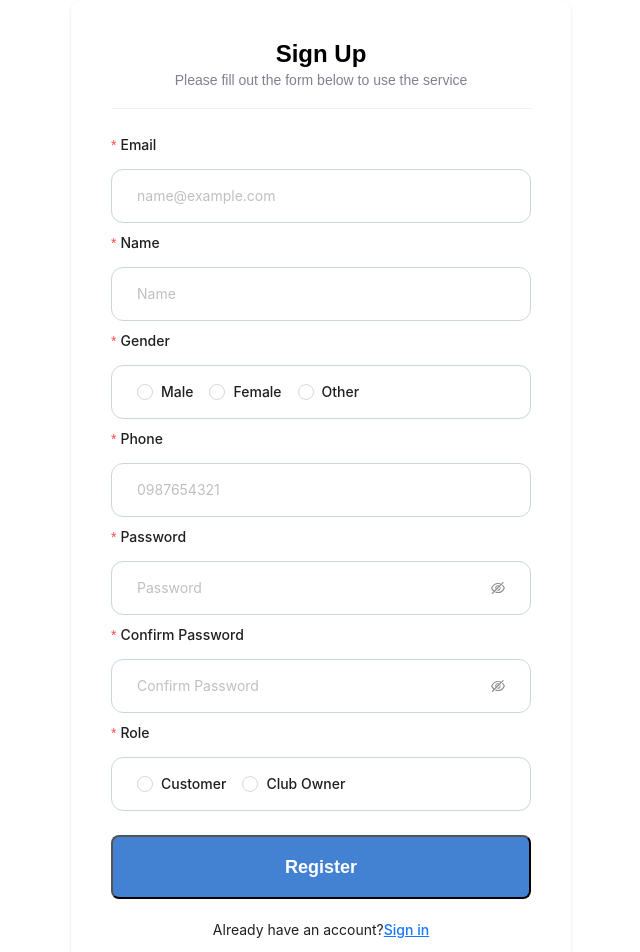
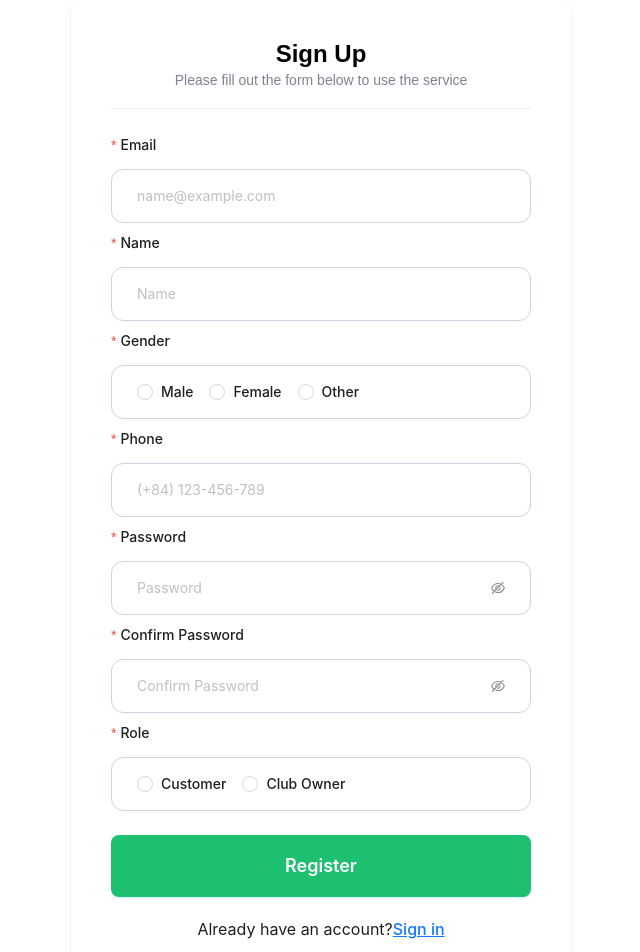
Before and after one commit to dangto439/Summer2024SWP391_NJS1805_Group3979, a React (Vite) app: page /register in a window 1280 px wide. Shown: the top 952 px of the page, without its empty margins (319-959 px from the left). Built offline with nearby package versions, Linux system fonts and the light colour scheme.

Commit message:
update login, register, forgot and reset password UI

```diff
--- a/src/pages/forgot-password/index.jsx
+++ b/src/pages/forgot-password/index.jsx
@@ -1,4 +1,4 @@
-import { Form, Input } from "antd";
+import { Button, Form, Input } from "antd";
 import "./index.scss";
 import { Link, useNavigate } from "react-router-dom";
 import { useState } from "react";
@@ -17,10 +17,10 @@ function ForgetPassword() {
         email: values.email,
       });
       console.log(response.data);
-      toast.success("Password reset email sent successfully");
+      toast.success("Password reset Email sent successfully!");
     } catch (error) {
       console.error(error.message);
-      toast.error("Error sending password reset email");
+      toast.error("Error sending password reset Email!");
     } finally {
       navigate("/login");
       setLoading(false);
@@ -65,9 +65,14 @@ function ForgetPassword() {
           </Form.Item>
         </div>
 
-        <button type="submit" className="form-btn" disabled={loading}>
+        <Button
+          type="primary"
+          htmlType="submit"
+          className="form-btn"
+          disabled={loading}
+        >
           Reset Password
-        </button>
+        </Button>
         <Link to="/login" className="form-link-login">
           Login
         </Link>
--- a/src/pages/forgot-password/index.scss
+++ b/src/pages/forgot-password/index.scss
@@ -32,10 +32,11 @@
         margin-top: 20px;
         display: inline-block;
         width: 100%;
+        height: auto;
         padding: 16px 40px;
         font-size: 1.125rem;
         line-height: 1.75rem;
-        background-color: rgb(67, 129, 211);
+        background-color:  #1dc071;
         color: white;
         font-weight: 600;
         border-radius: 8px;
@@ -43,7 +44,6 @@
         cursor: pointer;
         position: relative;
         isolation: isolate;
-        overflow: hidden;
       }
       .form-btn:hover::before {
         left: auto;
@@ -97,6 +97,9 @@
         padding-top: 10px;
         &:hover {
           color: #1dc071;
+          &:active{
+            color: red;
+          }
         }
       }
       .form-link-register {
@@ -105,10 +108,13 @@
         text-decoration: underline;
         transition: linear 0.25s;
         margin-top: -35px;
-        padding-left: 330px;
+        margin-left: 330px;
         padding-top: 10px;
         &:hover {
           color: #1dc071;
+          &:active{
+            color: red;
+          }
         }
       }
 }
--- a/src/pages/login/index.jsx
+++ b/src/pages/login/index.jsx
@@ -8,6 +8,7 @@ import api from "../../config/axios";
 import { useDispatch, useSelector } from "react-redux";
 import { login, selectUser } from "../../redux/features/counterSlice";
 import { useNavigate } from "react-router-dom/dist";
+import { toast } from "react-toastify";
 
 function Login() {
   // để sử dụng, tương tác với redux
@@ -26,6 +27,7 @@ function Login() {
       .catch((error) => {
         const errorMessage = error.message;
         console.log(errorMessage);
+        toast.error("Login Failed!");
       });
   };
 
@@ -40,11 +42,15 @@ function Login() {
       const { token } = response.data;
       // save vo local storage
       localStorage.setItem("token", token);
+
       const role = response.data.role;
+
+      toast.success("Login Successfully!");
 
       if (role === "CUSTOMER") navigate("/");
       else if (role === "ADMIN") navigate("/dashboard");
     } catch (error) {
+      toast.error("Incorrect Email or Password!");
       console.log(error);
     }
   };
--- a/src/pages/login/index.scss
+++ b/src/pages/login/index.scss
@@ -33,6 +33,11 @@
       transition: linear 0.25s;
       cursor: pointer;
     }
+
+    .btn-login-google:hover{
+      background-color: #b7b8bd
+    }
+
     .text-wrap {
       display: flex;
       align-items: center;
@@ -84,26 +89,20 @@
       font-weight: 500;
       text-decoration: underline;
       transition: linear 0.25s;
-      margin-top: -35px;
-      padding-left: 300px;
+      margin-top: -30px;
+      margin-left: 300px;
       padding-top: 10px;
       &:hover {
         color: #1dc071;
+        &:active  {
+          color:red;
+        }
       }
-    }
-    .form-btn {
-      padding: 13px;
-      width: 100%;
-      height: auto;
-      background-color: #1dc071;
-      border-radius: 12px;
-      color: #fff;
-      font-weight: 500;
-      margin-top: 10px;
+
     }
     .form-option {
       text-align: center;
-      font-size: 14px;
+      font-size: 18px;
       a {
         font-weight: 500;
         text-decoration: underline;
@@ -111,9 +110,11 @@
         &:hover {
           color: #1dc071;
         }
+        &:active  {
+          color:red;
+        }
       }
     }
-
     .form-btn {
       display: inline-block;
       padding: 16px 40px;
@@ -124,10 +125,11 @@
       font-weight: 600;
       border-radius: 8px;
     //   user-select: none;
-      cursor: pointer;
       position: relative;
       isolation: isolate;
-      overflow: hidden;
+      width: 100%;
+      height: auto;
+      margin-top: 10px;
     }
     .form-btn:hover::before {
       left: auto;
--- a/src/pages/register/index.jsx
+++ b/src/pages/register/index.jsx
@@ -1,5 +1,5 @@
 /* eslint-disable no-unused-vars */
-import { Form, Input, Radio } from "antd";
+import { Button, Form, Input, Radio } from "antd";
 import "./index.scss";
 import { Link, useNavigate } from "react-router-dom";
 import api from "../../config/axios";
@@ -108,7 +108,11 @@ function Register() {
               },
             ]}
           >
-            <Input id="phone" placeholder="0987654321" className="form-input" />
+            <Input
+              id="phone"
+              placeholder="(+84) 123-456-789"
+              className="form-input"
+            />
           </Form.Item>
         </div>
 
@@ -181,9 +185,9 @@ function Register() {
             </Radio.Group>
           </Form.Item>
         </div>
-        <button type="submit" className="form-btn">
+        <Button type="primary" htmlType="submit" className="form-btn">
           Register
-        </button>
+        </Button>
 
         <div className="register__option">
           Already have an account?
--- a/src/pages/register/index.scss
+++ b/src/pages/register/index.scss
@@ -38,18 +38,16 @@
         margin-top: 20px;
         display: inline-block;
         width: 100%;
+        height: auto;
         padding: 16px 40px;
         font-size: 1.125rem;
         line-height: 1.75rem;
-        background-color: rgb(67, 129, 211);
+        background-color: #1dc071;
         color: white;
         font-weight: 600;
         border-radius: 8px;
-      //   user-select: none;
-        cursor: pointer;
         position: relative;
         isolation: isolate;
-        overflow: hidden;
       }
       .form-btn:hover::before {
         left: auto;
@@ -64,21 +62,25 @@
         top: 0;
         height: 100%;
         width: 0;
-        background-color: #fff;
+        background-color: #ffffff;
         opacity: 0.1;
         z-index: -1;
-        transition: all 0.4s cubic-bezier(0.165, 0.84, 0.44, 1);
+        transition: all 0.4s cubic-bezier(1, 0, 0, 1);
+        border-radius: 8px;
       }
       .register__option {
         padding-top: 20px;
         text-align: center;
-        font-size: 14px;
+        font-size: 16px;
         a {
           font-weight: 500;
           text-decoration: underline;
           transition: linear 0.25s;
           &:hover {
             color: #1dc071;
+            &:active{
+              color: red;
+            }
           }
         }
       }
@@ -90,9 +92,6 @@
         }
         &:last-child {
           margin-bottom: 0;
-        }
-        a{
-          margin-left: 230px;
         }
       }
       .form-input {
--- a/src/pages/reset-password/index.jsx
+++ b/src/pages/reset-password/index.jsx
@@ -1,4 +1,4 @@
-import { Form, Input } from "antd";
+import { Button, Form, Input } from "antd";
 import "./index.scss";
 
 function ResetPassword() {
@@ -68,9 +68,9 @@ function ResetPassword() {
             />
           </Form.Item>
         </div>
-        <button type="submit" className="form-btn">
+        <Button type="primary" htmlType="submit" className="form-btn">
           Change Password
-        </button>
+        </Button>
       </Form>
     </div>
   );
--- a/src/pages/reset-password/index.scss
+++ b/src/pages/reset-password/index.scss
@@ -32,6 +32,7 @@
         margin-top: 20px;
         display: inline-block;
         width: 100%;
+        height: auto;
         padding: 16px 40px;
         font-size: 1.125rem;
         line-height: 1.75rem;
@@ -39,11 +40,9 @@
         color: white;
         font-weight: 600;
         border-radius: 8px;
-      //   user-select: none;
         cursor: pointer;
         position: relative;
         isolation: isolate;
-        overflow: hidden;
       }
       .form-btn:hover::before {
         left: auto;
```
